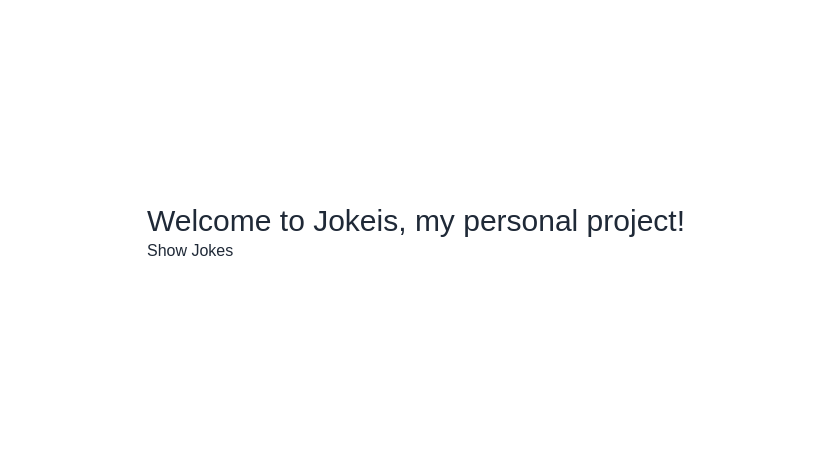
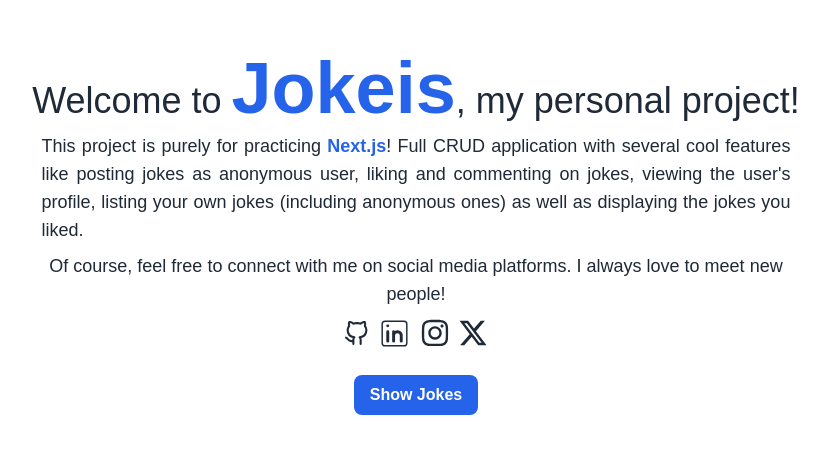
Before and after one commit to ognjeeen/jokeis, a Next.js app: page / in a window 1280 px wide. Shown: the part 167-620 px from the top of the page, without its empty margins (224-1052 px from the left). Built offline with nearby package versions, Linux system fonts and the light colour scheme.

Commit message:
Landing page

```diff
--- a/app/page.jsx
+++ b/app/page.jsx
@@ -1,14 +1,7 @@
-import Link from 'next/link';
+import LandingPage from '@/components/LandingPage';
 
-const HomePage = async () => {
-  return (
-    <div className="flex items-center justify-center h-screen">
-      <div>
-        <h1 className="text-3xl">Welcome to Jokeis, my personal project!</h1>
-        <Link href="/jokes">Show Jokes</Link>
-      </div>
-    </div>
-  );
+const HomePage = () => {
+  return <LandingPage />;
 };
 
 export default HomePage;
--- /dev/null
+++ b/components/FollowButtons.jsx
@@ -0,0 +1,26 @@
+'use client';
+import { FaInstagram, FaGithub } from 'react-icons/fa';
+import { FiGithub } from 'react-icons/fi';
+import { FaXTwitter } from 'react-icons/fa6';
+import { CiLinkedin } from 'react-icons/ci';
+
+const FollowButtons = () => {
+  return (
+    <div className="flex items-center justify-center gap-2 p-2">
+      <a href="https://github.com/ognjeeen">
+        <FiGithub size={25} />
+      </a>
+      <a href="https://www.linkedin.com/in/ognjen-marinkovi%C4%87-a51722216/">
+        <CiLinkedin size={35} />
+      </a>
+      <a href="https://www.instagram.com/ognjeeen/">
+        <FaInstagram size={30} />
+      </a>
+      <a href="https://twitter.com/ognjeeen_">
+        <FaXTwitter size={30} />
+      </a>
+    </div>
+  );
+};
+
+export default FollowButtons;
--- /dev/null
+++ b/components/LandingPage.jsx
@@ -0,0 +1,39 @@
+import Link from 'next/link';
+import FollowButtons from '@/components/FollowButtons';
+
+const LandingPage = () => {
+  return (
+    <div className="flex items-center justify-center min-h-screen relative">
+      <div className="text-center p-4">
+        <h1 className="text-4xl mb-6 md:mb-0 animate-slideInFromBottom [--slideInFromBottom:500ms]">
+          Welcome to{' '}
+          <span className="text-blue-600 font-bold text-7xl">Jokeis</span>, my
+          personal project!
+        </h1>
+        <div className="w-full md:w-3/5 m-auto mt-2 md:text-lg text-base animate-slideInFromBottom [--slideInFromBottom:600ms] whitespace-normal text-justify">
+          <p>
+            This project is purely for practicing{' '}
+            <span className="text-blue-600 font-bold">Next.js</span>! Full CRUD
+            application with several cool features like posting jokes as
+            anonymous user, liking and commenting on jokes, viewing the user's
+            profile, listing your own jokes (including anonymous ones) as well
+            as displaying the jokes you liked.
+          </p>
+        </div>
+        <div className="w-full md:w-3/5 m-auto mt-2 md:text-lg text-base animate-slideInFromBottom [--slideInFromBottom:700ms] whitespace-normal md:text-center">
+          <p className="mt-2">
+            Of course, feel free to connect with me on social media platforms. I
+            always love to meet new people!
+          </p>
+          <FollowButtons />
+        </div>
+
+        <div className="mt-4 animate-slideInFromBottom [--slideInFromBottom:1200ms] inline-block bg-blue-600 text-white py-2 px-4 rounded-lg transition duration-300 hover:bg-blue-700 font-semibold">
+          <Link href="/jokes">Show Jokes</Link>
+        </div>
+      </div>
+    </div>
+  );
+};
+
+export default LandingPage;
--- a/tailwind.config.js
+++ b/tailwind.config.js
@@ -10,6 +10,16 @@ module.exports = {
       fontFamily: {
         sans: ['Poppins', 'sans-serif'],
       },
+      keyframes: {
+        slideInFromBottom: {
+          '0%': { transform: 'translateY(100%)', opacity: 0 },
+          '100%': { transform: 'translateY(0)', opacity: 1 },
+        },
+      },
+      animation: {
+        slideInFromBottom:
+          'slideInFromBottom ease-out var(--slideInFromBottom, 0) forwards',
+      },
     },
   },
   daisyui: {
```
